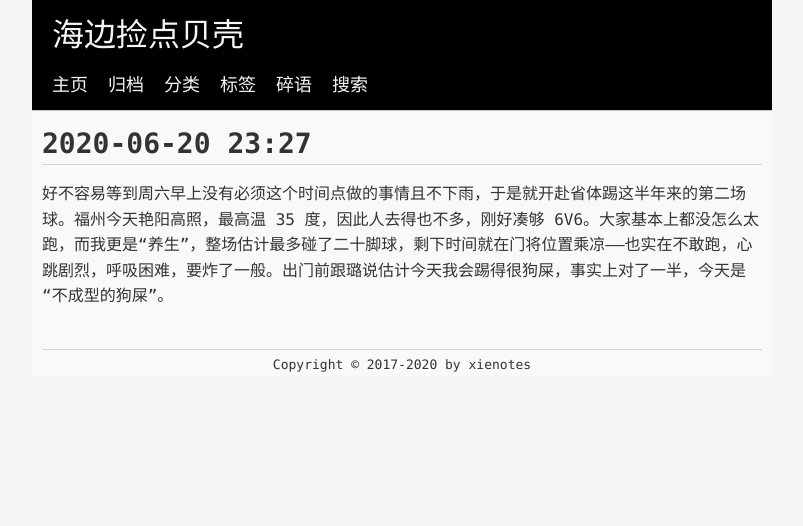
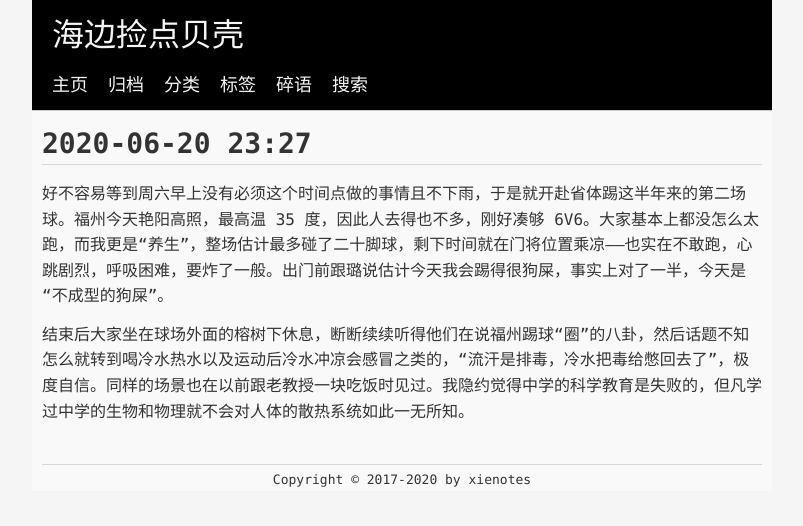
Before and after one commit to xienotes/xienotes.github.io, a Jekyll site: the page built from _posts/2020-06-20-55620.md, in a window 1280 px wide. Shown: the top 526 px of the page, without its empty margins (238-1041 px from the left). Built offline with Jekyll 4.4.1, drawn with Linux system fonts in a browser that asks for light colours.

Commit message:
Update 2020-06-20-55620.md

```diff
--- a/_posts/2020-06-20-55620.md
+++ b/_posts/2020-06-20-55620.md
@@ -8,3 +8,5 @@ slug: '55620'
 category: social
 ---
 好不容易等到周六早上没有必须这个时间点做的事情且不下雨，于是就开赴省体踢这半年来的第二场球。福州今天艳阳高照，最高温 35 度，因此人去得也不多，刚好凑够 6V6。大家基本上都没怎么太跑，而我更是“养生”，整场估计最多碰了二十脚球，剩下时间就在门将位置乘凉——也实在不敢跑，心跳剧烈，呼吸困难，要炸了一般。出门前跟璐说估计今天我会踢得很狗屎，事实上对了一半，今天是“不成型的狗屎”。
+
+结束后大家坐在球场外面的榕树下休息，断断续续听得他们在说福州踢球“圈”的八卦，然后话题不知怎么就转到喝冷水热水以及运动后冷水冲凉会感冒之类的，“流汗是排毒，冷水把毒给憋回去了”，极度自信。同样的场景也在以前跟老教授一块吃饭时见过。我隐约觉得中学的科学教育是失败的，但凡学过中学的生物和物理就不会对人体的散热系统如此一无所知。
```
